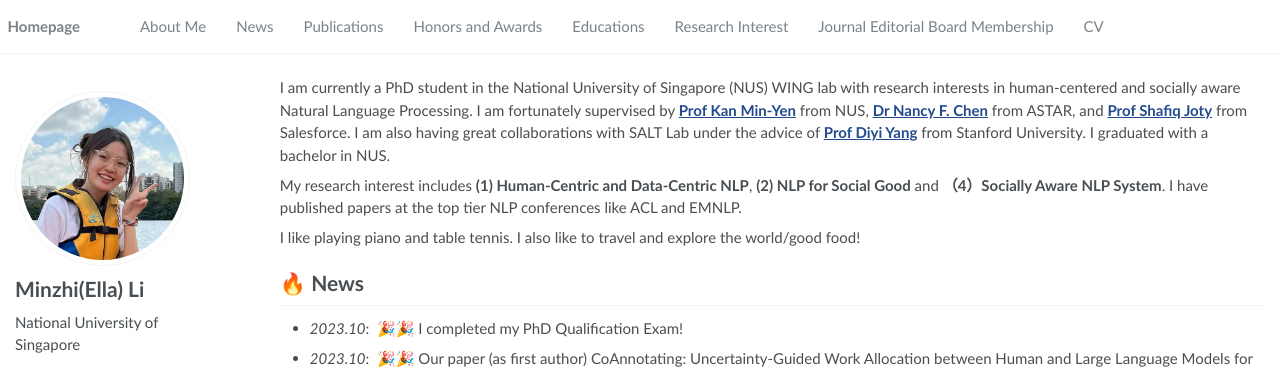
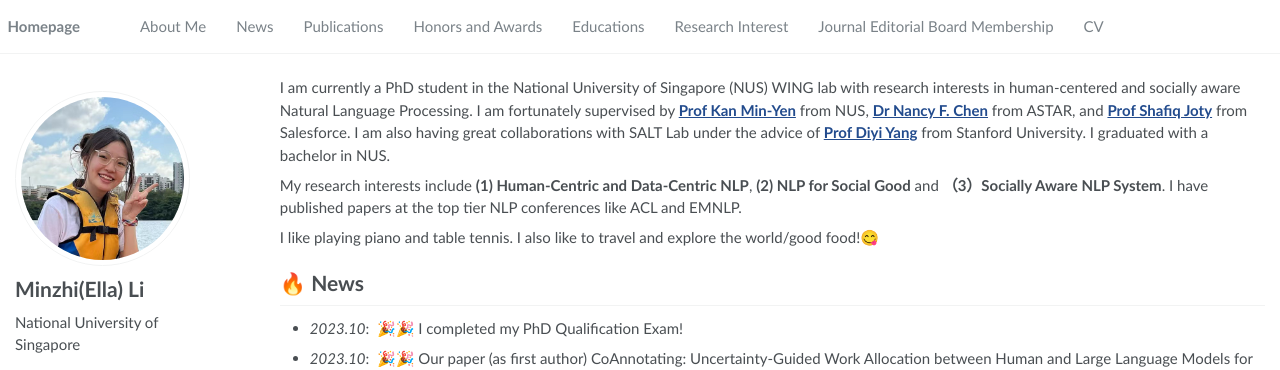
Before and after one commit to Yocodeyo/Yocodeyo.github.io, a Jekyll site: the page built from _pages/about.md, in a window 1280 px wide and 900 px high. Shown: the top 370 px of the window. Built offline with Jekyll 4.4.1, drawn with Linux system fonts in a browser that asks for light colours.

Commit message:
Initial commit

```diff
--- a/_pages/about.md
+++ b/_pages/about.md
@@ -19,9 +19,9 @@ redirect_from:
 
 I am currently a PhD student in the National University of Singapore (NUS) WING lab with research interests in human-centered and socially aware Natural Language Processing. I am fortunately supervised by [**Prof Kan Min-Yen**](https://www.comp.nus.edu.sg/~kanmy/) from NUS, [**Dr Nancy F. Chen**](https://www.a-star.edu.sg/i2r/i2r-profiles/nancychen) from ASTAR, and [**Prof Shafiq Joty**](https://raihanjoty.github.io/) from Salesforce. I am also having great collaborations with SALT Lab under the advice of [**Prof Diyi Yang**](https://cs.stanford.edu/~diyiy/) from Stanford University. I graduated with a bachelor in NUS.
 
-My research interest includes **(1) Human-Centric and Data-Centric NLP**, **(2) NLP for Social Good** and **（4）Socially Aware NLP System**. I have published papers at the top tier NLP conferences like ACL and EMNLP.
+My research interests include **(1) Human-Centric and Data-Centric NLP**, **(2) NLP for Social Good** and **（3）Socially Aware NLP System**. I have published papers at the top tier NLP conferences like ACL and EMNLP.
 
-I like playing piano and table tennis. I also like to travel and explore the world/good food!
+I like playing piano and table tennis. I also like to travel and explore the world/good food!😋
 
 
 # 🔥 News
```
